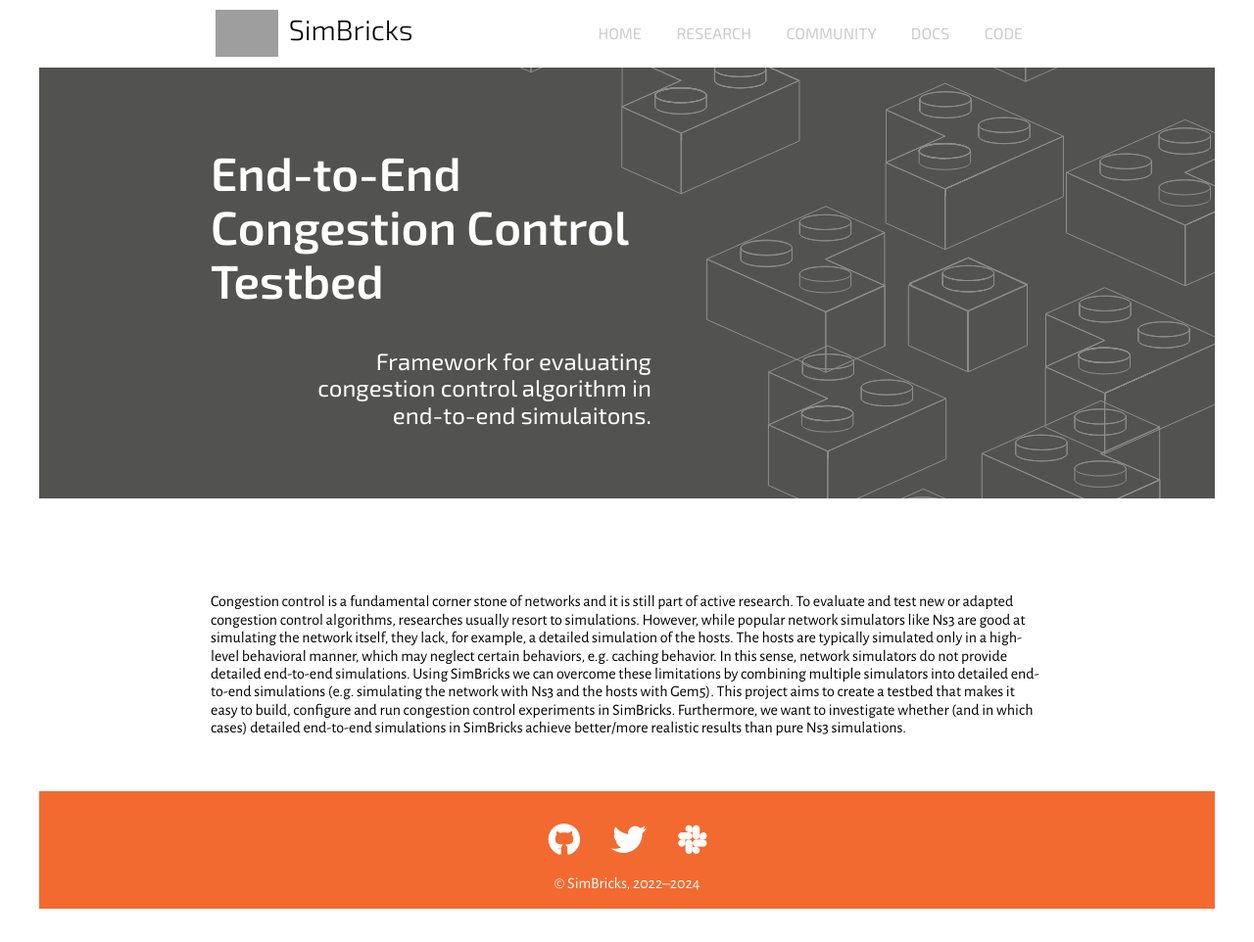
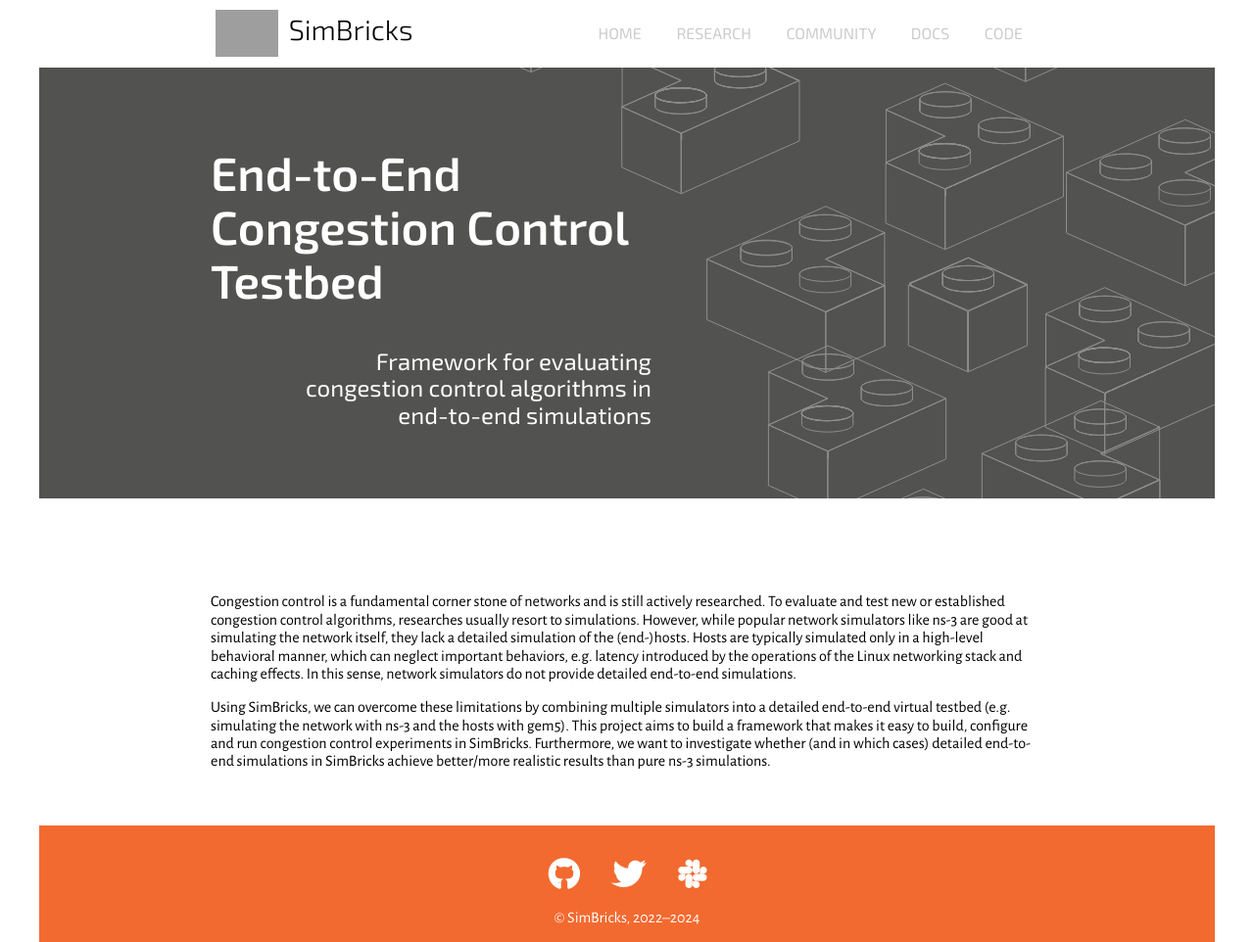
Before and after one commit to simbricks/simbricks.github.io, a Jekyll site: the page built from _projects/cc_eval.md, in a window 1280 px wide. Shown: the whole page at 98% size. Built offline with Jekyll 4.4.1, drawn with Linux system fonts in a browser that asks for light colours; before the commit the page ends 928 px from its top, so only the background shows below that; grey boxes are pictures that could not be loaded.

Commit message:
pass over End-to-End Congestion Control Testbed

```diff
--- a/_projects/cc_eval.md
+++ b/_projects/cc_eval.md
@@ -3,21 +3,24 @@ title: End-to-End Congestion Control Testbed
 people:
   - marvin
 description: |
-  Framework for evaluating congestion control algorithm in end-to-end
-  simulaitons.
+  Framework for evaluating congestion control algorithms in end-to-end
+  simulations
 ---
 
-Congestion control is a fundamental corner stone of networks and it is still
-part of active research. To evaluate and test new or adapted congestion control
+Congestion control is a fundamental corner stone of networks and is still
+actively researched. To evaluate and test new or established congestion control
 algorithms, researches usually resort to simulations. However, while popular
-network simulators like Ns3 are good at simulating the network itself, they
-lack, for example, a detailed simulation of the hosts. The hosts are typically
-simulated only in a high-level behavioral manner, which may neglect certain
-behaviors, e.g. caching behavior. In this sense, network simulators do not
-provide detailed end-to-end simulations. Using SimBricks we can overcome these
-limitations by combining multiple simulators into detailed end-to-end
-simulations (e.g. simulating the network with Ns3 and the hosts with Gem5). This
-project aims to create a testbed that makes it easy to build, configure and run
-congestion control experiments in SimBricks. Furthermore, we want to investigate
-whether (and in which cases) detailed end-to-end simulations in SimBricks
-achieve better/more realistic results than pure Ns3 simulations.
+network simulators like ns-3 are good at simulating the network itself, they
+lack a detailed simulation of the (end-)hosts. Hosts are typically simulated
+only in a high-level behavioral manner, which can neglect important behaviors,
+e.g. latency introduced by the operations of the Linux networking stack and
+caching effects. In this sense, network simulators do not provide detailed
+end-to-end simulations.
+
+Using SimBricks, we can overcome these limitations by combining multiple
+simulators into a detailed end-to-end virtual testbed (e.g. simulating the network
+with ns-3 and the hosts with gem5). This project aims to build a framework that
+makes it easy to build, configure and run congestion control experiments in
+SimBricks. Furthermore, we want to investigate whether (and in which cases)
+detailed end-to-end simulations in SimBricks achieve better/more realistic
+results than pure ns-3 simulations.
```
